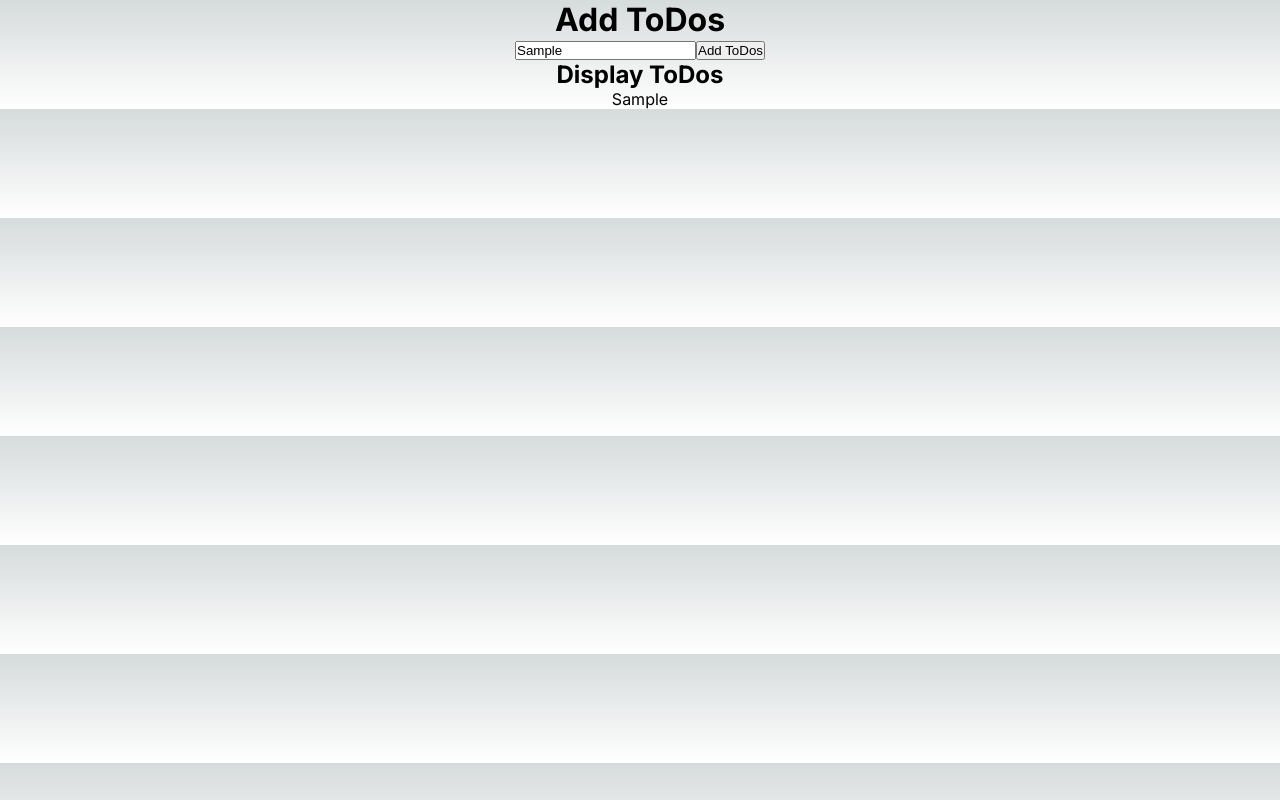
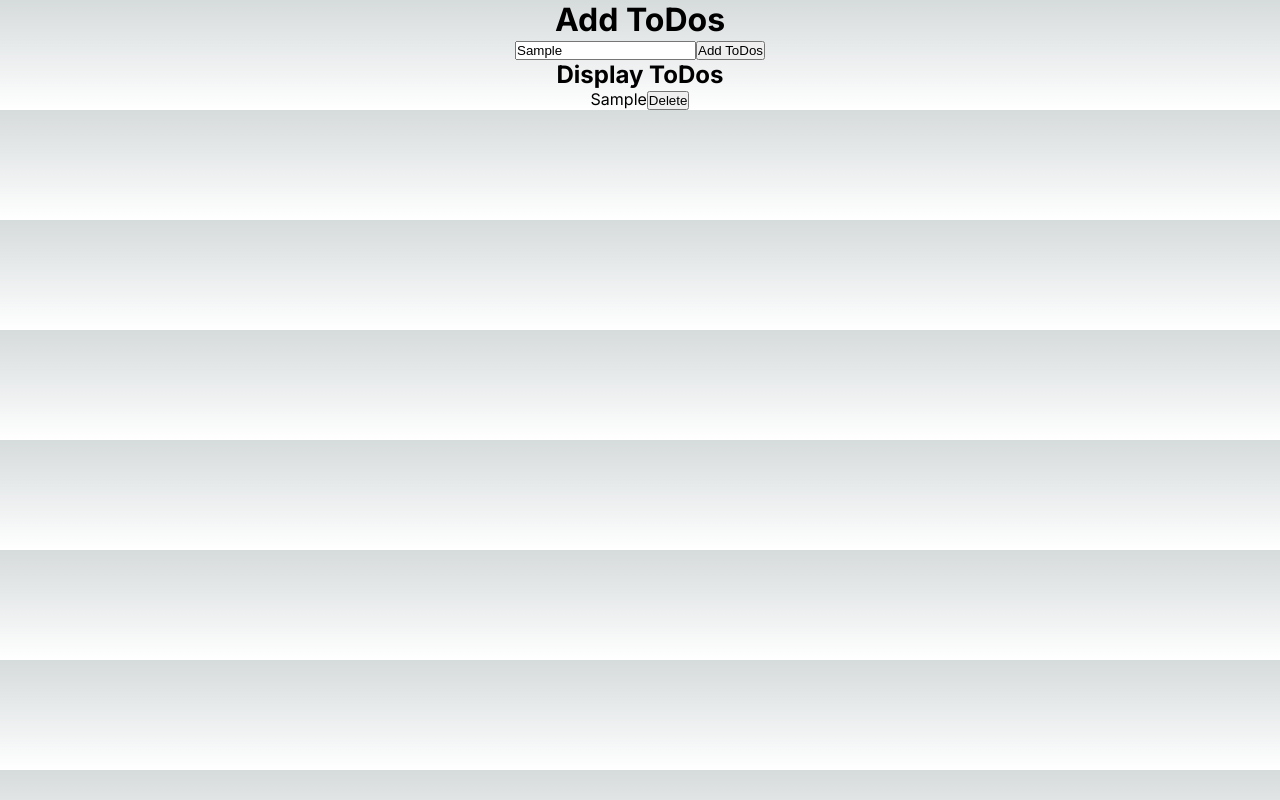
Before and after one commit to CoolShivas/008--Next_Redux_RTK, a Next.js app: page /todopage in a window 1280 px wide. Both pictures are taken after typing "Sample" into the empty fields and a click on the button "Add ToDos". Built offline with nearby package versions, Linux system fonts and the light colour scheme.

Commit message:
Remove Logic and implementation done in todopage.

```diff
--- a/src/app/redux/todoSlice.js
+++ b/src/app/redux/todoSlice.js
@@ -16,8 +16,14 @@ const ToDoSlice = createSlice({
       };
       state.toDoArr.push(data);
     },
+    removeToDoS: (state, action) => {
+      const data = state.toDoArr.filter((curr) => {
+        return curr.id !== action.payload;
+      });
+      state.toDoArr = data;
+    },
   },
 });
 
-export const { addToDoS } = ToDoSlice.actions;
+export const { addToDoS, removeToDoS } = ToDoSlice.actions;
 export default ToDoSlice.reducer;
--- a/src/app/todopage/page.js
+++ b/src/app/todopage/page.js
@@ -1,7 +1,7 @@
 "use client";
 import React, { useState } from "react";
 import { useDispatch, useSelector } from "react-redux";
-import { addToDoS } from "../redux/todoSlice";
+import { addToDoS, removeToDoS } from "../redux/todoSlice";
 
 const ToDoPage = () => {
   const [inputField, setInputField] = useState("");
@@ -37,9 +37,17 @@ const ToDoPage = () => {
       <section>
         <center>
           <h1>Display ToDos</h1>
+
           <ul>
             {getToDoData.map((curr) => {
-              return <li key={curr.id}>{curr.task}</li>;
+              return (
+                <li key={curr.id}>
+                  {curr.task}
+                  <button onClick={() => dispatch(removeToDoS(curr.id))}>
+                    Delete
+                  </button>
+                </li>
+              );
             })}
           </ul>
         </center>
```
